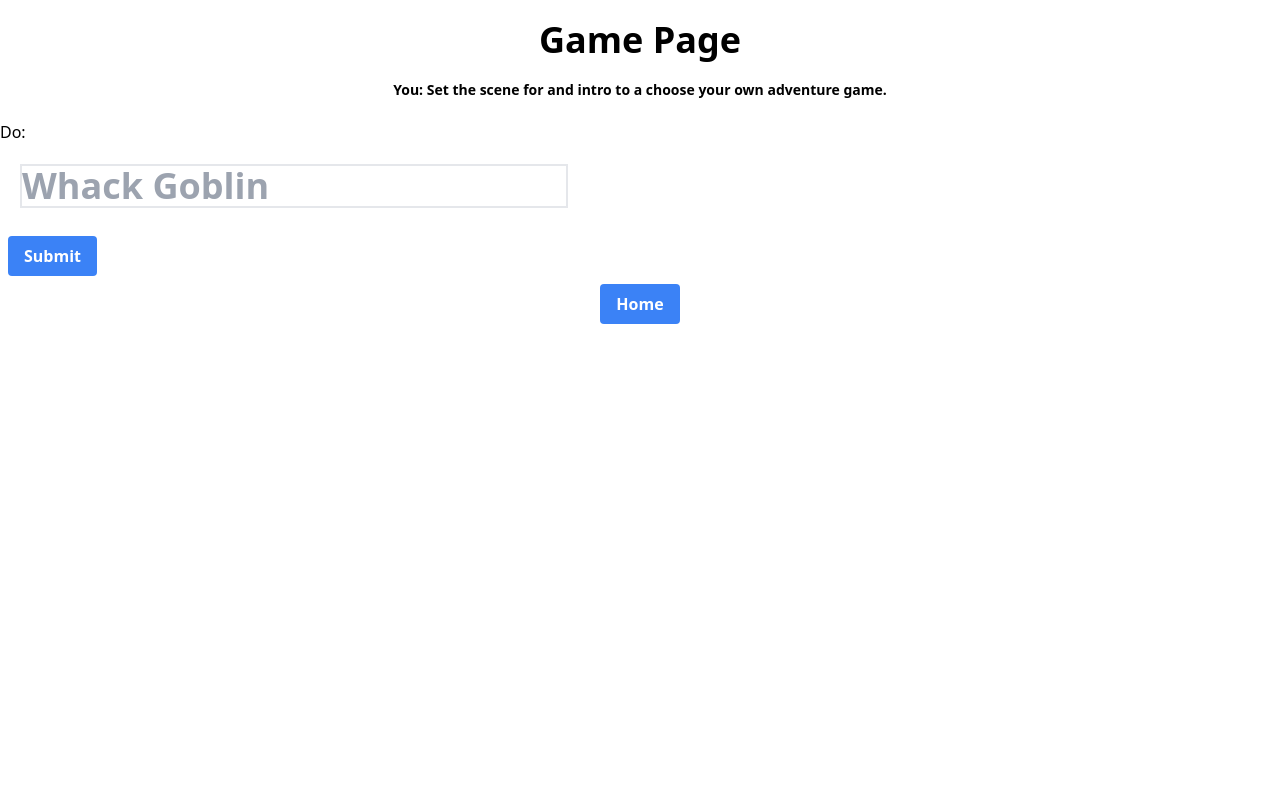
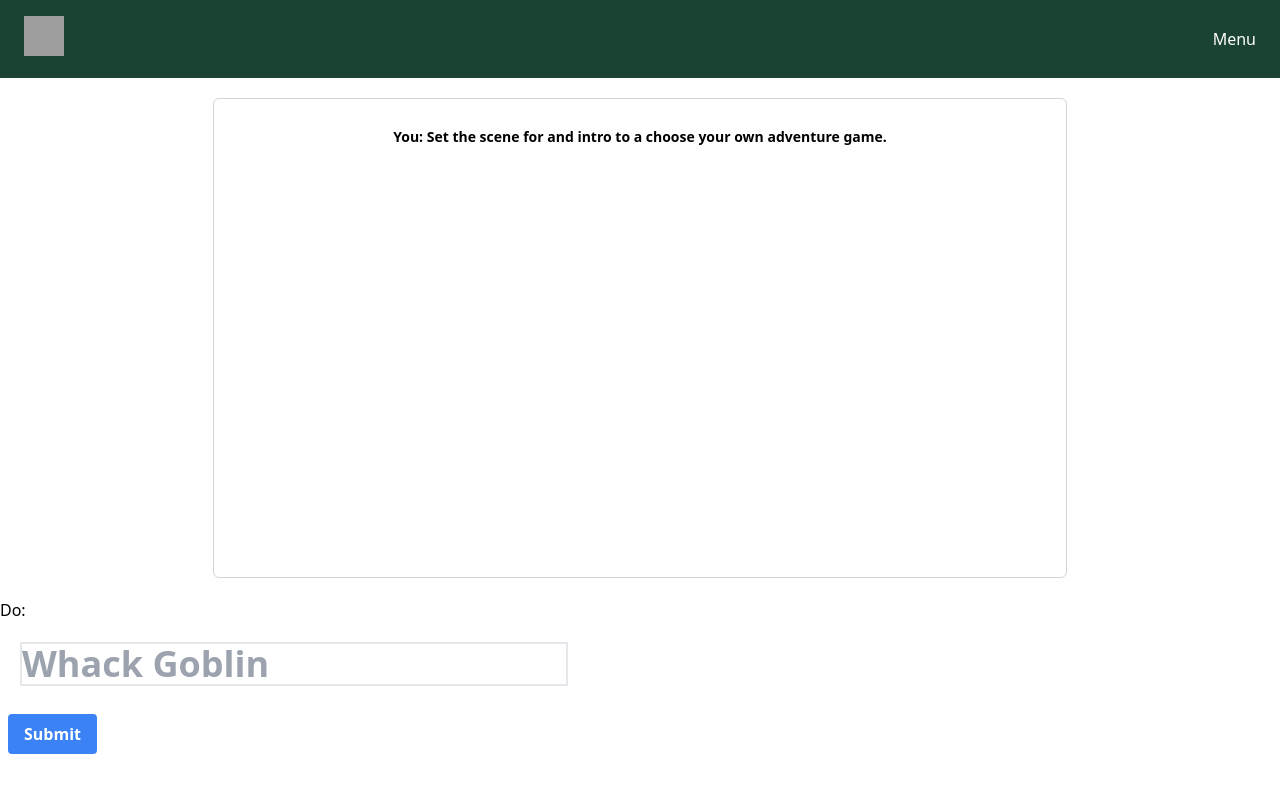
Before and after one commit to CalHacks-2023/choose-your-own-adventure-ai, a Next.js app: page /game in a window 1280 px wide. Shown: the top 792 px of the page. Built offline with nearby package versions, Linux system fonts and the light colour scheme; no server answers; grey boxes are pictures that could not be loaded.

Commit message:
Added header to layout and removed from individual pages

```diff
--- a/src/app/game/page.js
+++ b/src/app/game/page.js
@@ -1,50 +1,72 @@
-'use client'
-import Link from 'next/link'
-import { useState, useEffect } from 'react'
+"use client";
+import Link from "next/link";
+import { useState, useEffect } from "react";
 import { useSearchParams } from "next/navigation";
 
 export default function Adventure() {
-
   const searchParams = useSearchParams();
   const [mostRecentChat, setMostRecentChat] = useState(undefined);
-  const [userInput, setUserInput ] = useState('');
-  const [messageHistory, setMessageHistory] = useState([{"role": "system", "content": "You are a choose your adventure game"}, {"role": "user", "content": "Set the scene for and intro to a choose your own adventure game."}])
+  const [userInput, setUserInput] = useState("");
+  const [messageHistory, setMessageHistory] = useState([
+    { role: "system", content: "You are a choose your adventure game" },
+    {
+      role: "user",
+      content:
+        "Set the scene for and intro to a choose your own adventure game.",
+    },
+  ]);
   const [characterName, setCharacterName] = useState(searchParams.get("name"));
 
   const submitHandler = async (e) => {
     e.preventDefault();
-    setMessageHistory([...messageHistory, {"role" : "system", "content" : mostRecentChat }, {"role": "user", "content": userInput}])
-  }
+    setMessageHistory([
+      ...messageHistory,
+      { role: "system", content: mostRecentChat },
+      { role: "user", content: userInput },
+    ]);
+  };
 
   useEffect(() => {
     promptChat();
-  }, [messageHistory])
+  }, [messageHistory]);
 
   useEffect(() => {
     promptChat();
-  }, [])
+  }, []);
 
   async function promptChat() {
-    const data = await fetch('/api/game', {
-      method: 'POST',
-      body: JSON.stringify({ messageHistory: messageHistory })
-    })
-    const response = await data.json()
-    setMostRecentChat(response.data)
+    const data = await fetch("/api/game", {
+      method: "POST",
+      body: JSON.stringify({ messageHistory: messageHistory }),
+    });
+    const response = await data.json();
+    setMostRecentChat(response.data);
   }
 
   return (
     <main>
-      <h1 className="flex justify-center m-5 text-4xl font-bold">Game Page</h1>
-      {messageHistory.slice(1 , messageHistory.length).map((message, index) => {
-        return (
-          <div key={index} className="flex justify-center m-5 text-sm font-bold">
-            {message.role === 'system' ? '' : 'You: '}
-            {message.content}
-          </div>
-        )
-      })}
-      {mostRecentChat && <p className="flex justify-center m-5 text-sm font-bold">{mostRecentChat}</p>}
+      <div className="flex justify-center">
+        <div className="flex flex-col m-5 p-2 border border-gray-300 rounded-md h-[60vh] w-2/3 overflow-scroll">
+          {messageHistory
+            .slice(1, messageHistory.length)
+            .map((message, index) => {
+              return (
+                <div
+                  key={index}
+                  className="flex justify-center m-5 text-sm font-bold"
+                >
+                  {message.role === "system" ? "" : "You: "}
+                  {message.content}
+                </div>
+              );
+            })}
+          {mostRecentChat && (
+            <p className="flex justify-center m-5 text-sm font-bold">
+              {mostRecentChat}
+            </p>
+          )}
+        </div>
+      </div>
       <label>Do: </label>
       <form onSubmit={submitHandler}>
         <input
@@ -54,13 +76,13 @@ export default function Adventure() {
           type="text"
           placeholder="Whack Goblin"
         />
-        <button className="bg-blue-500 m-2 hover:bg-blue-700 text-white font-bold py-2 px-4 rounded" type="submit">Submit</button>
+        <button
+          className="bg-blue-500 m-2 hover:bg-blue-700 text-white font-bold py-2 px-4 rounded"
+          type="submit"
+        >
+          Submit
+        </button>
       </form>
-      <Link href="/" className="flex justify-center">
-        <button className="bg-blue-500 hover:bg-blue-700 text-white font-bold py-2 px-4 rounded">
-          Home
-        </button>
-      </Link>
     </main>
   );
 }
--- a/src/app/layout.js
+++ b/src/app/layout.js
@@ -1,4 +1,5 @@
 import "./styles/globals.css";
+import Header from "./components/header";
 
 export const metadata = {
   title: "Choose Your Own Adventure AI",
@@ -8,7 +9,10 @@ export const metadata = {
 export default function RootLayout({ children }) {
   return (
     <html lang="en">
-      <body>{children}</body>
+      <body>
+        <Header />
+        {children}
+      </body>
     </html>
   );
 }
--- a/src/app/login/page.js
+++ b/src/app/login/page.js
@@ -1,8 +1,5 @@
-import Header from "../components/header";
 export default function Login() {
   return (
-    <>
-      <Header />
     <div className="flex justify-center items-center h-screen">
       <div className="bg-gray-200 p-6 rounded-md shadow-md">
         <h2 className="text-2xl font-bold mb-4 text-center">Login</h2>
@@ -36,6 +33,5 @@ export default function Login() {
         </form>
       </div>
     </div>
-    </>
   );
 }
--- a/src/app/signup/page.js
+++ b/src/app/signup/page.js
@@ -1,6 +1,5 @@
 "use client";
 import React, { useState } from "react";
-import Header from "../components/Header";
 
 export default function Signup() {
   const [username, setUsername] = useState("");
@@ -13,8 +12,6 @@ export default function Signup() {
   };
 
   return (
-    <>
-      <Header />
     <div className="flex justify-center items-center h-screen">
       <div className="bg-gray-200 p-6 rounded-md shadow-md">
         <h2 className="text-2xl font-bold mb-4">Sign Up</h2>
@@ -64,6 +61,5 @@ export default function Signup() {
         </form>
       </div>
     </div>
-    </>
   );
 }
```
Lines whose indentation alone changed are shown as unchanged.
